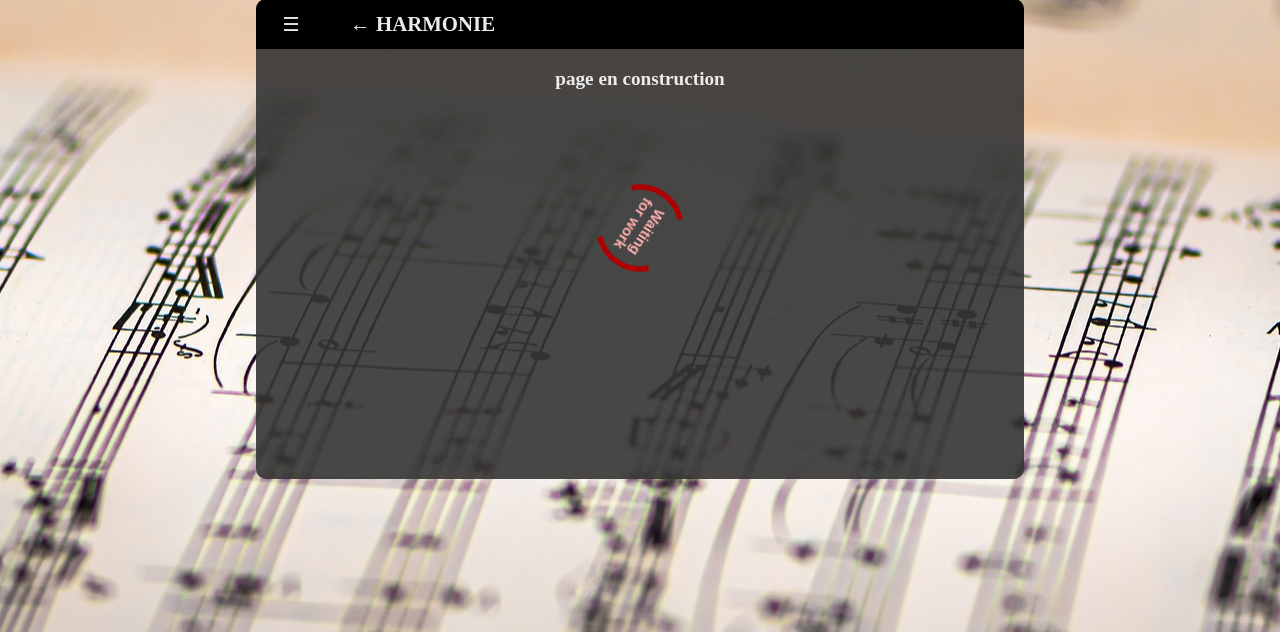
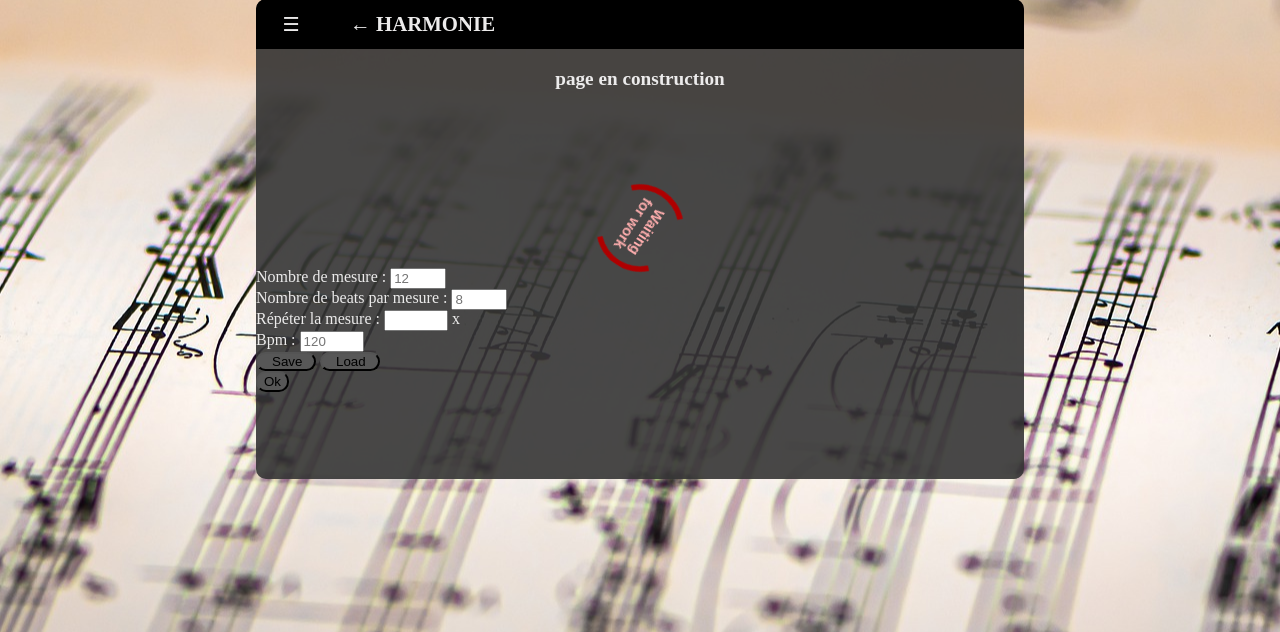
Before and after one commit to YannBK/Realisations_fil_rouge, a PHP site: page /html/harmo.html in a window 1280 px wide. Shown: the part 121-753 px from the top of the page. Run offline with PHP 8.4, Linux system fonts and the light colour scheme.

Commit message:
html harmo + fix css

```diff
--- a/Réalisation_2__HTML__CSS/css/commun_flex.css
+++ b/Réalisation_2__HTML__CSS/css/commun_flex.css
@@ -30,6 +31,42 @@ body {
 .btns:active {
     border-color: azure;
 }
+.btn15 {
+    width: 40px;
+    height: 40px;
+    border-radius: 100%;
+}
+/*_________ Speed / Flash _______________*/
+.btn-sf {
+    width: 60px;
+    height: 40px;
+}
+/*_________ Save / Load _______________*/
+.btn-sl {
+    height:50%;
+    width: 60px;
+    padding: 0;
+}
+.btn-sl a {
+    padding: 10px 25%;
+    text-decoration: none;
+    color: black;
+}
+.btn-sl a:hover {
+    color: rgb(236, 235, 235);
+}
+/*______________ Play / Pause _____________*/
+.btn-pp {
+    width: 60px;
+    height: 40px;
+}
+.btn-play:hover {
+    background-color: rgb(2, 129, 19);
+}
+.btn-pause:hover {
+    background-color: rgb(151, 1, 1);
+}
+/* __________________________ Inputs __________________________*/
 select {
     background-color: #575757;
     border-radius: 10px;
@@ -258,19 +288,6 @@ color: black;
 #A0_btn_rythme_avance a:hover {
     color: rgb(236, 235, 235);
 }
-.btn-sl a {
-padding: 10px 25%;
-text-decoration: none;
-color: black;
-}
-.btn-sl a:hover {
-    color: rgb(236, 235, 235);
-}
-.btn-sl {
-    height:50%;
-    width: 60px;
-    padding: 0;
-}
 #A0_rythme_diode{
     display:flex;
     flex-direction: row;
--- a/Réalisation_2__HTML__CSS/html/harmo.html
+++ b/Réalisation_2__HTML__CSS/html/harmo.html
@@ -40,13 +40,70 @@
                     </div>
                 </nav>
 
+
+
+<!--! écran principal : B_1b , avec génération aléatoire de grille et un accord par mesure (sauf si connecté=> affiche la dernière grille utilisée) avec un random sur chaque mesure, user clique configure la mesure, rythme harmo, tout comme il peut laisser en random-->
+<!--je sais pourquoi j'ai tant tardé à m'y mettre, alors que c'est ma 2ème maquette : la maquette est en paysage, je ne voyais pas comment le faire en portrait... j'avais juste oublié que les boutons ne prennent pas autant de place!! :) ...et il y a plusieurs popups/écrans-->
+<!--TODO divers.js -->
+
+
+
+
+                <!--?la grille-->
+                <div id="container-grille"><!--générée via du JS-->
                 <div id="construction">
                     <h3>page en construction</h3>
                     <button class="construction">Waiting for work</button>
                 </div>
+                </div>
+                <!--?la grille-->
 
+                <div id="param-grille">
+                    <form action="" method="post">
+                        <div>
+                            <label for="grille-mes">
+                                Nombre de mesure :
+                                <input type="number" name="grille-mes" id="grille-mes" min="0" max="32" placeholder="12">
+                            </label>
+                        <!--le max est à régler selon ce que ça rend à l'écran-->
+                        </div>
+                        <div>
+                            <label for="grille-beats">
+                                Nombre de beats par mesure :
+                                <input type="number" name="grille-beats" id="grille-beats" min="1" max="24" placeholder="8">
+                            </label>
+                        </div>
+                        <div>
+                            <label for="grille-repets">
+                                Répéter la mesure :
+                                <input type="number" name="grille-repet" id="grille-repeat" min="1" max="500">
+                                 x
+                            </label>
+                        </div>
+                        <div>
+                            <label for="grille-bpm">
+                                Bpm :
+                                <input type="number" name="grille-bpm" id="grille-bpm" min="1" max="400" placeholder="120">
+                            </label>
 
-
+                        </div>
+                    </form>
+                    <div id="grille_sl">
+                        <button id="grille-save" class="btn-sl btns">
+                            <a href="save.html">
+                                Save
+                            </a>
+                        </button>
+                        <button id="grille-load" class="btn-sl btns">
+                            <a href="load.html">
+                                Load
+                            </a>
+                        </button>
+                    </div>
+                    <button type="submit" class="btns">
+                        Ok
+                    </button>
+                </div>
 
 
         </div>
--- a/Réalisation_2__HTML__CSS/html/preferences.html
+++ b/Réalisation_2__HTML__CSS/html/preferences.html
@@ -79,7 +79,7 @@
             <div id="notation" class="pref-div">
                 <label for="nota" class="pref-choix">
                     <h4>
-                        Notation des notes
+                        Notation des accords
                     </h4>
                 </label>
                     <input type="radio" name="pref" id="nota">
@@ -105,7 +105,7 @@
                         <label for="max-bpm">
                             Max Bpm :
                         </label>
-                            <input type="number" name="max-bpm" id="max-bpm" min="0" max="500" placeholder="120">
+                            <input type="number" name="max-bpm" id="max-bpm" min="1" max="500" placeholder="400">
                     </div>
                     <button type="submit" class="btns">
                         Ok
```
Also changed, not shown: other parts of Réalisation_2__HTML__CSS/css/commun_flex.css (+22 -34 lines), Réalisation_2__HTML__CSS/html/index.html (+8 -6 lines).
